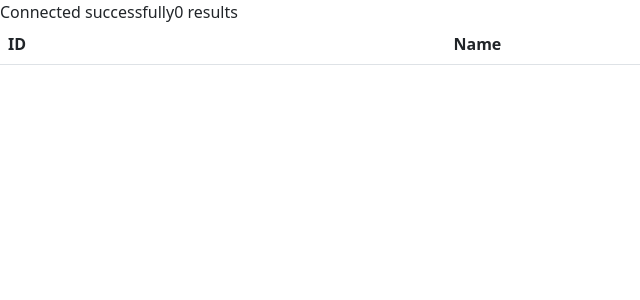
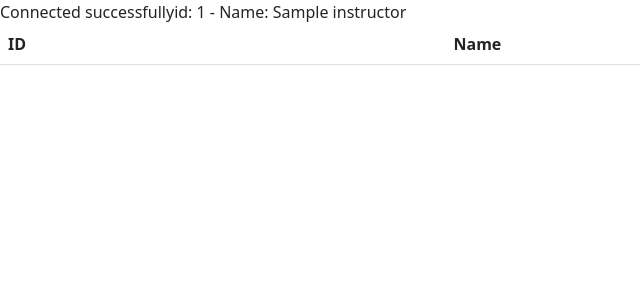
Before and after one commit to Herdejurgen/Homework4, a PHP site: page / in a window 1280 px wide. Shown: the top 300 px of the page, without its empty margins (0-640 px from the left). Run offline with PHP 8.4, Linux system fonts and the light colour scheme; tables that the repository leaves empty or names only in its code hold one stand-in row (values such as "Sample post"); lists and menus that the app fills with data are empty.

Commit message:
remove ,

```diff
--- a/index.php
+++ b/index.php
@@ -28,7 +28,7 @@
       }
       echo "Connected successfully";
 
-      $sql = "SELECT instructor_id, instructor_name, FROM Instructor";
+      $sql = "SELECT instructor_id, instructor_name FROM Instructor";
       $result = $conn->query($sql);
 
       if ($result->num_rows > 0) {
```
